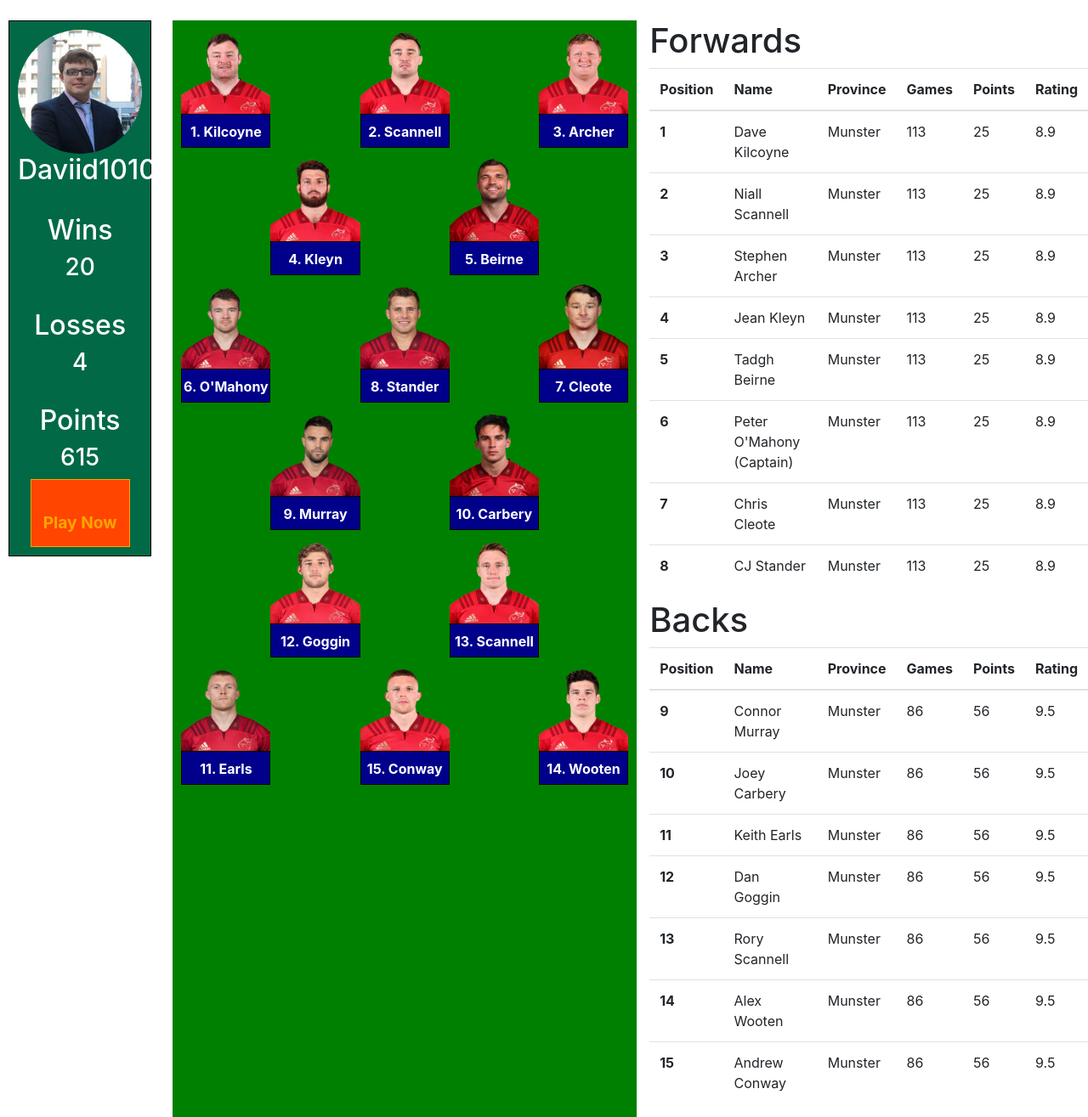
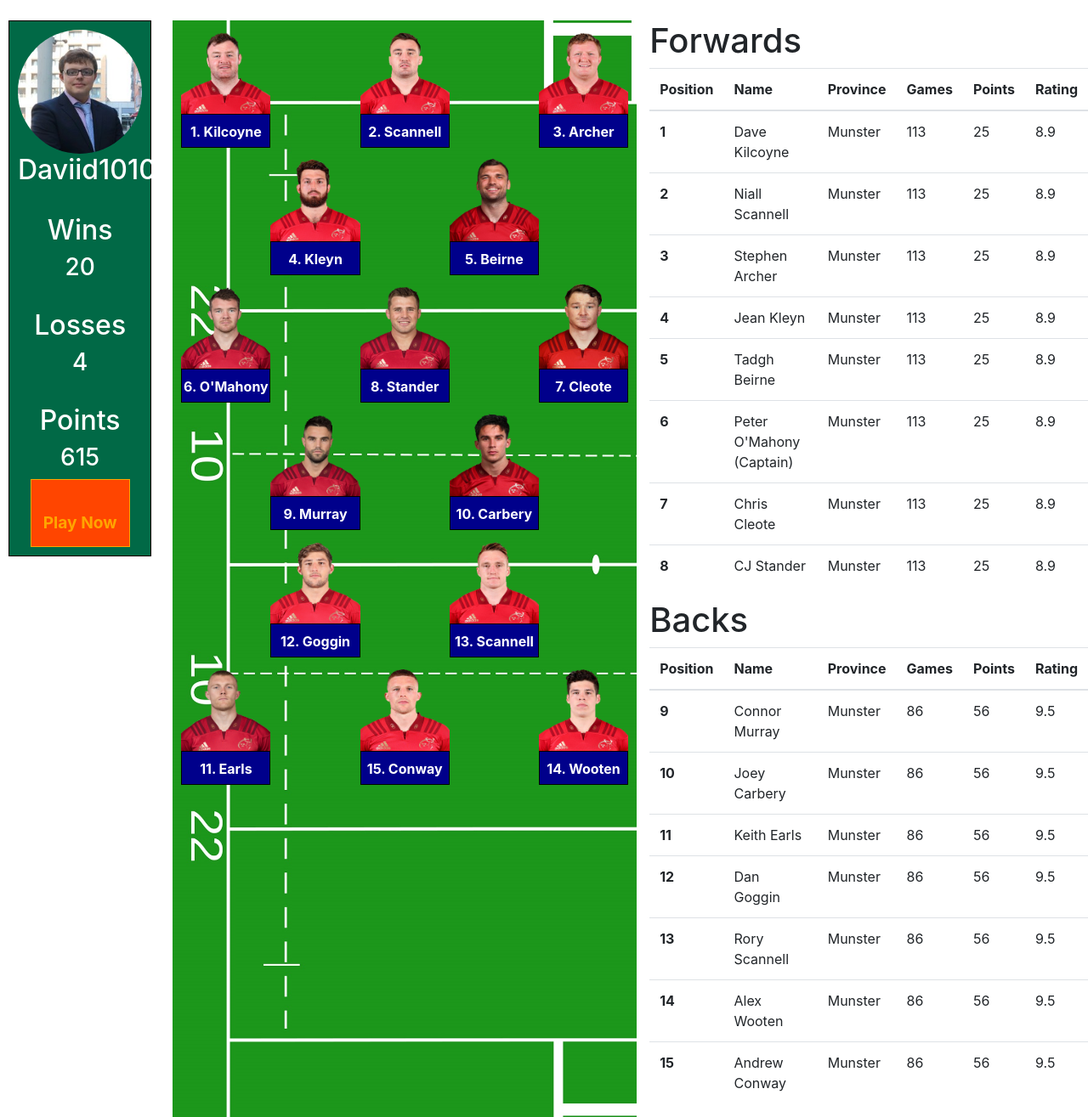
Before and after one commit to Daviid1010/TeamProjectSemester3, a PHP site: page / in a window 1280 px wide. Shown: the part 76-1391 px from the top of the page at 85% size. Run offline with PHP 8.4, Linux system fonts and the light colour scheme.

Commit message:
added picture behind player pics

```diff
--- a/css/style.css
+++ b/css/style.css
@@ -80,9 +80,9 @@ img {
 }
 
 #forwards {
-    background-color: white;
     padding: 10px;
-    background-color: green;
+    background-image: url("../images/pitchtest.jpg");
+    background-size: cover;
 }
 
 #forwards img {
@@ -150,6 +150,18 @@ img {
     line-height: 40px;
 }
 
+/*
+#innerWrap {
+    position: absolute;
+    top: 0;
+    left: 0;
+    width: 100%;
+    height: 100%;
+    padding-left: 2%;
+    padding-right: 2%;
+}
+*/
+
 
 @media (max-width: 800px) {
     #account {
@@ -195,6 +207,13 @@ img {
         padding-left: 4%;
         padding-right: 4%;
         margin: 2%;
+    }
+    #backs {
+        display: none;
+    }
+
+    .full span {
+        display: none;
     }
 }
 
--- a/index.html
+++ b/index.html
@@ -64,17 +64,17 @@
                 <!--Front Row -->
                 <div class="playerBox full threeFull">
                     <div id="player1" class="playerImage"></div>
-                    <div class="playerUnder">1. Kilcoyne</div>
+                    <div class="playerUnder">1. <span>Kilcoyne</span></div>
                 </div>
                 <div class="playerBox empty threeEmpty"></div>
                 <div class="playerBox full threeFull">
                     <div id="player2" class="playerImage"></div>
-                    <div class="playerUnder">2. Scannell</div>
+                    <div class="playerUnder">2. <span>Scannell</span></div>
                 </div>
                 <div class="playerBox empty threeEmpty"></div>
                 <div class="playerBox full threeFull">
                     <div id="player3" class="playerImage"></div>
-                    <div class="playerUnder">3. Archer</div>
+                    <div class="playerUnder">3. <span>Archer</div>
                 </div>
             </div>
 
@@ -82,41 +82,41 @@
                 <div class="playerBox empty twoEmpty"></div>
                 <div class="playerBox full twoFull">
                     <div id="player4" class="playerImage"></div>
-                    <div class="playerUnder">4. Kleyn</div>
+                    <div class="playerUnder">4. <span>Kleyn</span></div>
                 </div>
                 <div class="playerBox empty twoEmpty"></div>
                 <div class="playerBox full">
                     <div id="player5" class="playerImage"></div>
-                    <div class="playerUnder">5. Beirne</div>
+                    <div class="playerUnder">5. <span>Beirne</span></div>
                 </div>
                 <div class="playerBox empty twoEmpty"></div>
             </div>
             <div class="playerRow">
                 <div class="playerBox full threeFull">
                     <div id="player6" class="playerImage"></div>
-                    <div class="playerUnder">6. O'Mahony</div>
+                    <div class="playerUnder">6. <span>O'Mahony</span></div>
                 </div>
                 <div class="playerBox empty threeEmpty"></div>
                 <div class="playerBox full threeFull">
                     <div id="player8" class="playerImage"></div>
-                    <div class="playerUnder">8. Stander</div>
+                    <div class="playerUnder">8. <span>Stander</span></div>
                 </div>
                 <div class="playerBox empty threeEmpty"></div>
                 <div class="playerBox full threeFull">
                     <div id="player7" class="playerImage"></div>
-                    <div class="playerUnder">7. Cleote</div>
+                    <div class="playerUnder">7. <span>Cleote</span></div>
                 </div>
             </div>
             <div class="playerRow">
                 <div class="playerBox empty"></div>
                 <div class="playerBox full">
                     <div id="player9" class="playerImage"></div>
-                    <div class="playerUnder">9. Murray</div>
+                    <div class="playerUnder">9. <span>Murray</span></div>
                 </div>
                 <div class="playerBox empty"></div>
                 <div class="playerBox full">
                     <div id="player10" class="playerImage"></div>
-                    <div class="playerUnder">10. Carbery</div>
+                    <div class="playerUnder">10. <span>Carbery</span></div>
                 </div>
                 <div class="playerBox empty"></div>
             </div>
@@ -124,29 +124,29 @@
                 <div class="playerBox empty"></div>
                 <div class="playerBox full">
                     <div id="player12" class="playerImage"></div>
-                    <div class="playerUnder">12. Goggin</div>
+                    <div class="playerUnder">12. <span>Goggin</span></div>
                 </div>
                 <div class="playerBox empty"></div>
                 <div class="playerBox full">
                     <div id="player13" class="playerImage"></div>
-                    <div class="playerUnder">13. Scannell</div>
+                    <div class="playerUnder">13. <span>Scannell</span></div>
                 </div>
                 <div class="playerBox empty"></div>
             </div>
             <div class="playerRow">
                 <div class="playerBox full">
                     <div id="player11" class="playerImage"></div>
-                    <div class="playerUnder">11. Earls</div>
+                    <div class="playerUnder">11. <span>Earls</span></div>
                 </div>
                 <div class="playerBox empty"></div>
                 <div class="playerBox full">
                     <div id="player15" class="playerImage"></div>
-                    <div class="playerUnder">15. Conway</div>
+                    <div class="playerUnder">15. <span>Conway</span></div>
                 </div>
                 <div class="playerBox empty"></div>
                 <div class="playerBox full">
                     <div id="player14" class="playerImage"></div>
-                    <div class="playerUnder">14. Wooten</div>
+                    <div class="playerUnder">14. <span>Wooten</span></div>
                 </div>
             </div>
         </div>
```
Also changed, not shown: images/pitchtest.jpg (added).
